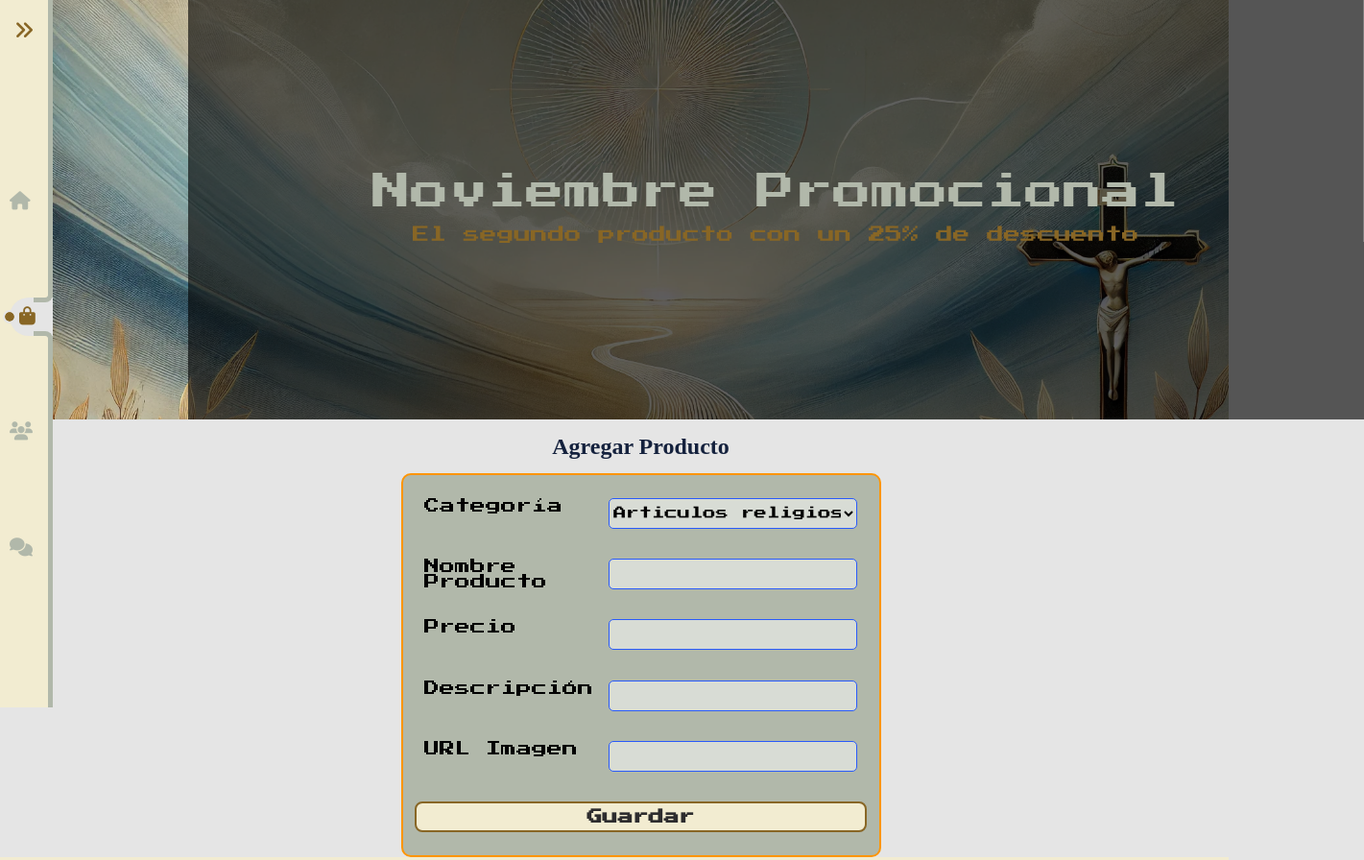
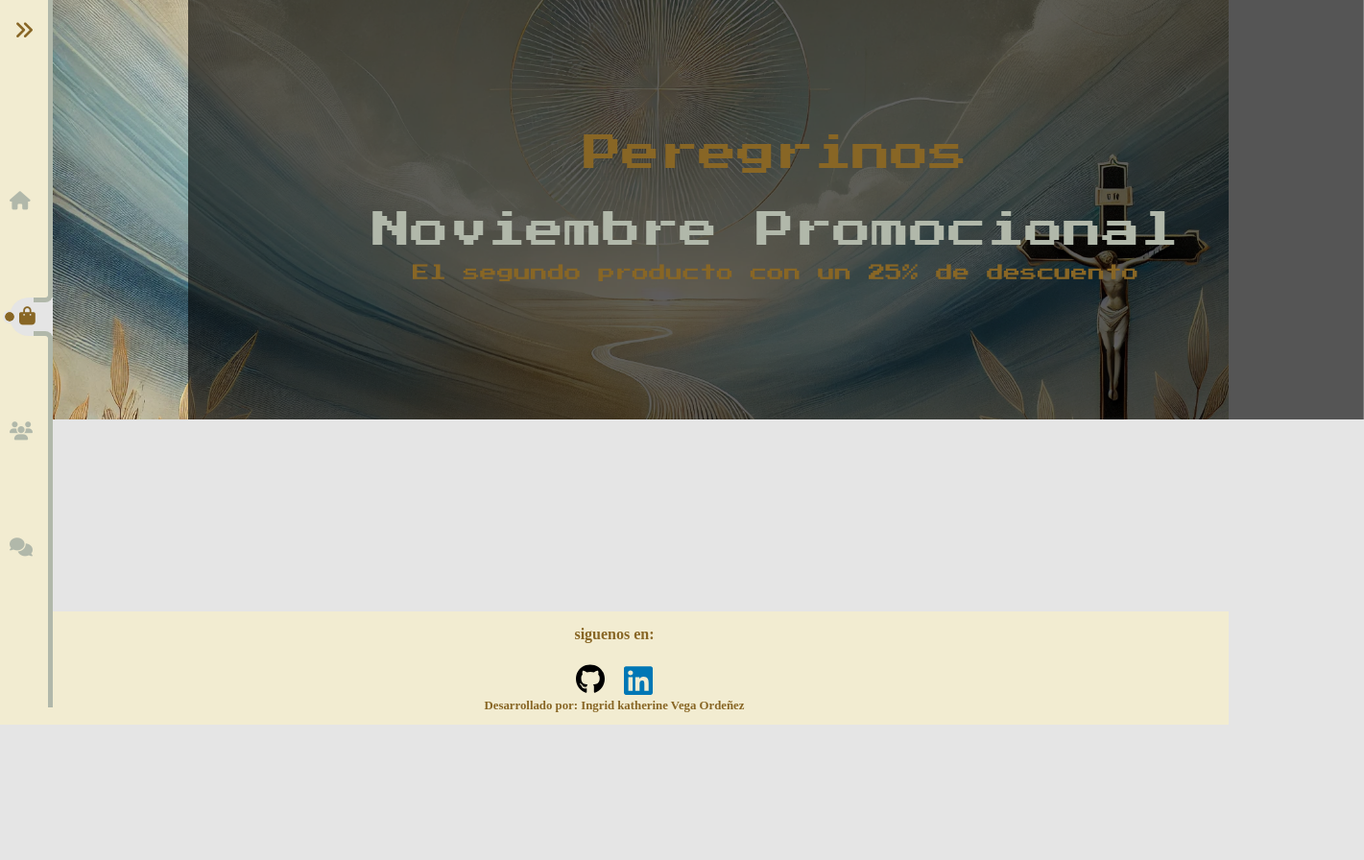
Before and after one commit to ingridk12/challenge-AluraGeek, a website with bundled scripts: page html/addProductos.html in a window 1280 px wide. Shown: the part 63-959 px from the top of the page at 96% size, 1421 px wide, since content can reach past the window. After the commit the page ends 818 px from the top, so only its background shows below. Built offline with nearby package versions, Linux system fonts and the light colour scheme.

Commit message:
Update addProductos.html

```diff
--- a/html/addProductos.html
+++ b/html/addProductos.html
@@ -50,15 +50,15 @@
                         </a>
                     </li>
                     <li class="navegacion__items">
-                        <a class="navegacion__items__link" href="#about">
+                        <a class="navegacion__items__link" href="../index.html">
                             <i class="fa-solid fa-users navegacion__items__icon"></i>
                             <span class="navegacion__items__text">Sobre Nosotros</span>
                         </a>
                     </li>
                     <li class="navegacion__items">
-                        <a id="button__contactar"   class="navegacion__items__link" href="#contacto">
+                        <a id="button__contactar"   class="navegacion__items__link" href="./addProductos.html">
                             <i class="fa-solid fa-comments navegacion__items__icon"></i>
-                            <span id="button__contactar" class="navegacion__items__text">Agregar Producto</span>
+                            <span id="button__contactar" class="navegacion__items__text">Agregar producto</span>
                         </a>
                     </li>
 
@@ -72,7 +72,7 @@
                 <section id="banner" class="banner__ofertas">
                    <div class="banner__ofertas__text">
                        <p class="banner__ofertas__text__title">
-                           Noviembre Promocional
+                        <strong class="titulo_destaque">Peregrinos</strong> <br><br> Noviembre Promocional
                        </p>
                        <p class="banner__ofertas__text__p">
                            El segundo producto con un 25% de descuento
@@ -87,36 +87,9 @@
 
                 </div>
             </div>
-            <p class="subtitle">Agregar Producto</p>
-            <form data-addProducto class="nuevo__producto">
-                <div class="nuevo__producto__items">
-                    <p class="nuevo__producto__items__text">Categoría</p>
-                    <select data-addProductoCategoria class="nuevo__producto__items__input" type="text">
-                        <option value="articulos_religiosos">Articulos religiosos</option>
-                        <option value="musica">Musica</option>
-                        <option value="accesorios">Accesorios</option>
-                        <option value="libreria">Libreria</option>
 
-                    </select>
-                </div>
-                <div class="nuevo__producto__items">
-                    <p class="nuevo__producto__items__text">Nombre Producto</p>
-                    <input data-addProductoNombre class="nuevo__producto__items__input" type="text">
-                </div>
-                <div class="nuevo__producto__items">
-                    <p class="nuevo__producto__items__text">Precio</p>
-                    <input data-addProductoPrecio class="nuevo__producto__items__input" type="number">
-                </div>
-                <div class="nuevo__producto__items">
-                    <p class="nuevo__producto__items__text">Descripción</p>
-                    <input data-addProductoDescripcion class="nuevo__producto__items__input" type="text">
-                </div>
-                <div class="nuevo__producto__items">
-                    <p class="nuevo__producto__items__text">URL Imagen</p>
-                    <input data-addProductoURLImg class="nuevo__producto__items__input" type="text">
-                </div>
-                <button  class="addProductoSave" data-addProductoSave  >Guardar</button>
-            </form>
+
+
         </section>
     </main>
     <footer class="footer">
@@ -133,6 +106,8 @@
         <p class="footer__text__desarrollador">Desarrollado por: Ingrid katherine Vega Ordeñez</p>
     </footer>
     <script src="../JS/nuevoProducto.js" type="module"></script>
+
+    <script src="../JS/detallesProducto.js" type="module"></script>
     <script src="../js/backpag.js"></script>
 
 
```
